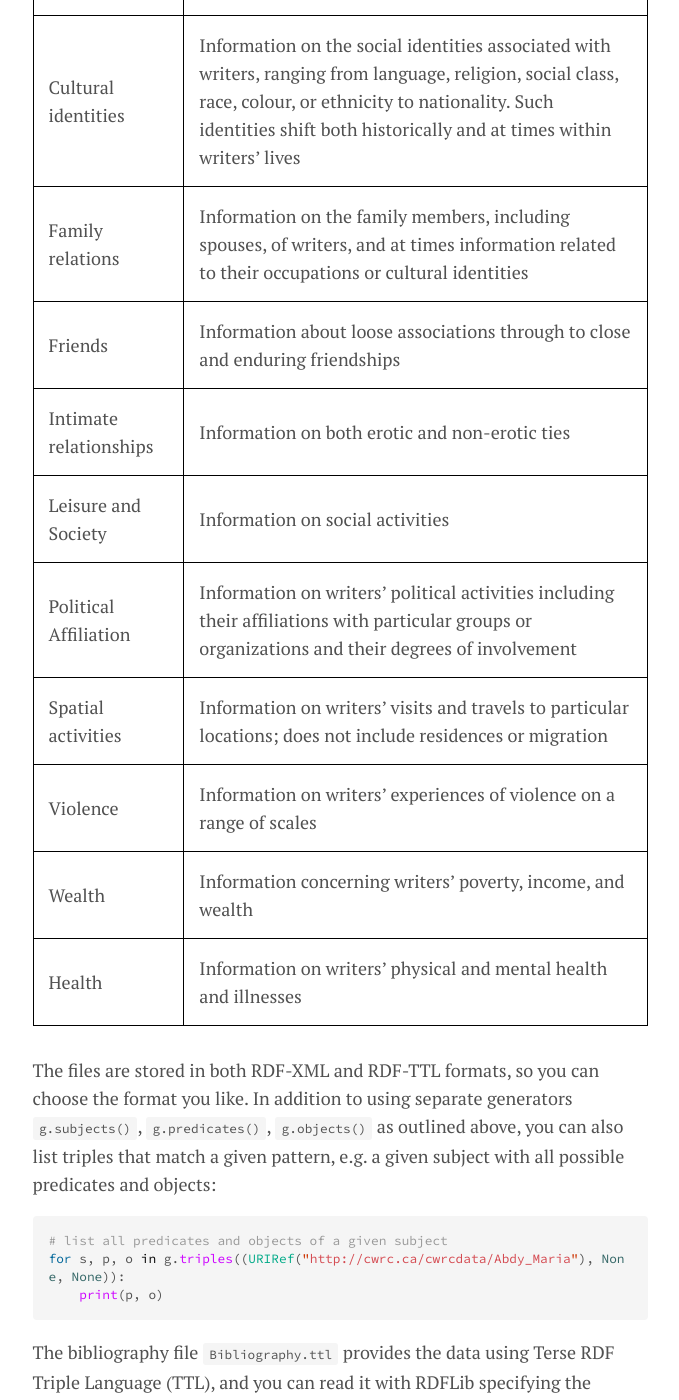
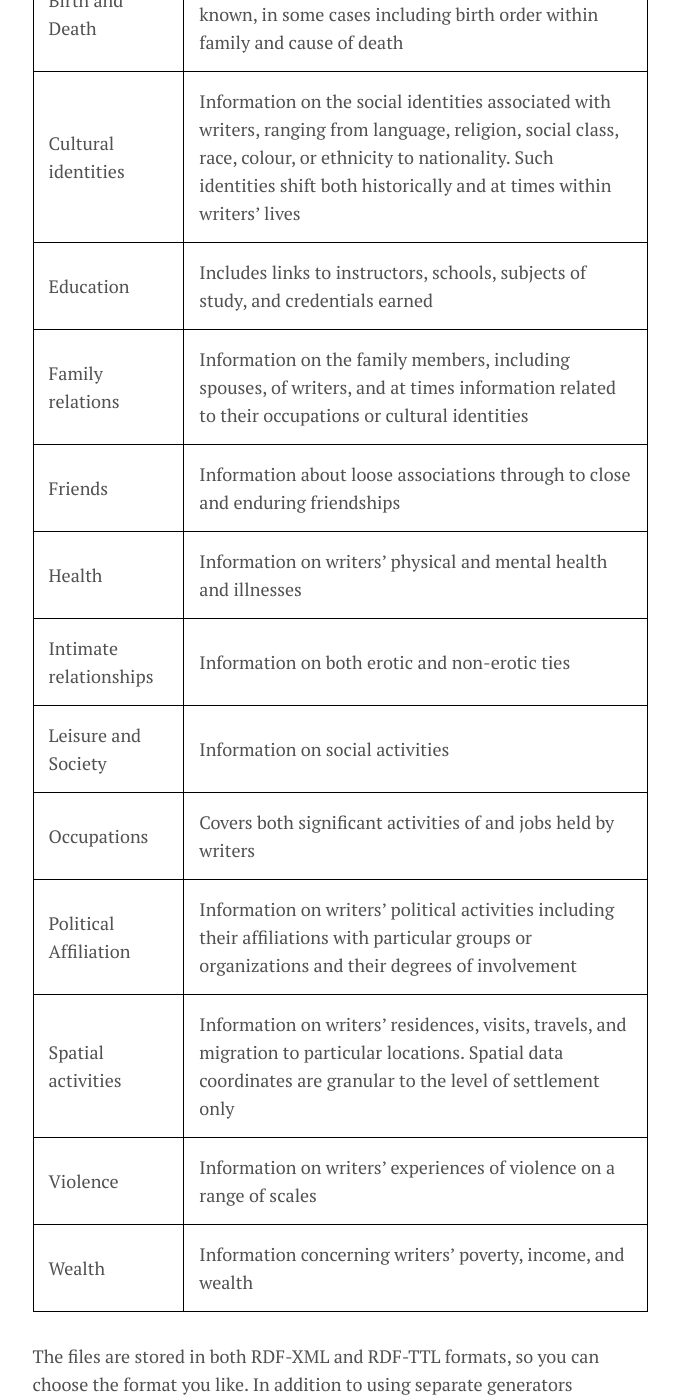
Before and after one commit to WestGrid/visualizeThis, a Jekyll site: the page built from menu/humanities.md, in a window 1280 px wide and 1400 px high, scrolled down 3056 px. Shown: the whole window, without its empty margins (300-979 px from the left). Built offline with Jekyll 4.4.1, drawn with Linux system fonts in a browser that asks for light colours; some of the changed text lies outside the part shown.

Commit message:
modified humanities.md to describe the latest dataset format

```diff
--- a/menu/humanities.md
+++ b/menu/humanities.md
@@ -107,29 +107,33 @@
 
 ### Competition data
 
-The competition dataset contains 5475 files across three directories:
+The competition dataset contains three files in two formats (RDF-XML and RDF-TTL):
 
-1. `Biography` stores most biographical information from the Orlando dataset in the categories listed in
-   the table below, as well as biographical materials that don't align easily with the specified
-   categories.
-1. `CulturalForms` is a subset of `Biography` focused on social identities.
-1. `Bibliography` stores standard bibliographic metadata using the Bibframe ontology, including data
+1. `biographySubset` stores most biographical information from the Orlando dataset in the categories
+   listed in the table below, as well as biographical materials that don't align easily with the
+   specified categories.
+1. `culturalFormsSubset` is a subset of `Biography` focused on social identities.
+1. `bibliographySubset` stores standard bibliographic metadata using the Bibframe ontology, including data
    about works published by the authors whose lives are described in the dataset, plus all works
    referenced in the Orlando textbase.
+
+<!-- 1. what is bioAndBiblio.ttl? -->
 
 | Category | Description |
 | ------------- | --------------- |
 | Birth and Death | Birth and death dates for writers for whom these are known, in some cases including birth order within family and cause of death |
 | Cultural identities | Information on the social identities associated with writers, ranging from language, religion, social class, race, colour, or ethnicity to nationality. Such identities shift both historically and at times within writers’ lives |
+| Education | Includes links to instructors, schools, subjects of study, and credentials earned |
 | Family relations | Information on the family members, including spouses, of writers, and at times information related to their occupations or cultural identities |
 | Friends | Information about loose associations through to close and enduring friendships |
+| Health | Information on writers’ physical and mental health and illnesses |
 | Intimate relationships | Information on both erotic and non-erotic ties |
 | Leisure and Society | Information on social activities |
+| Occupations | Covers both significant activities of and jobs held by writers |
 | Political Affiliation | Information on writers’ political activities including their affiliations with particular groups or organizations and their degrees of involvement |
-| Spatial activities | Information on writers’ visits and travels to particular locations; does not include residences or migration |
+| Spatial activities | Information on writers’ residences, visits, travels, and migration to particular locations. Spatial data coordinates are granular to the level of settlement only |
 | Violence | Information on writers’ experiences of violence on a range of scales |
 | Wealth | Information concerning writers’ poverty, income, and wealth |
-| Health | Information on writers’ physical and mental health and illnesses |
 
 The files are stored in both RDF-XML and RDF-TTL formats, so you can choose the format you like. In
 addition to using separate generators `g.subjects()`, `g.predicates()`, `g.objects()` as outlined above,
```
Also changed, not shown: other parts of menu/humanities.md (+2 -2 lines).
